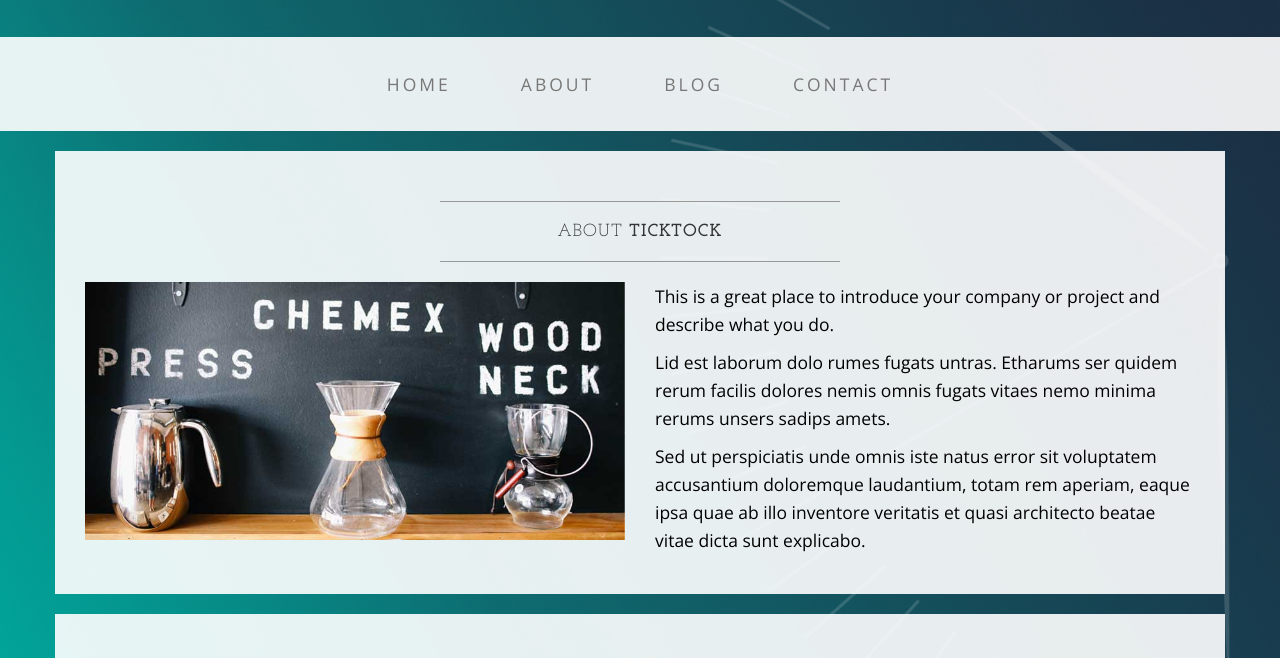
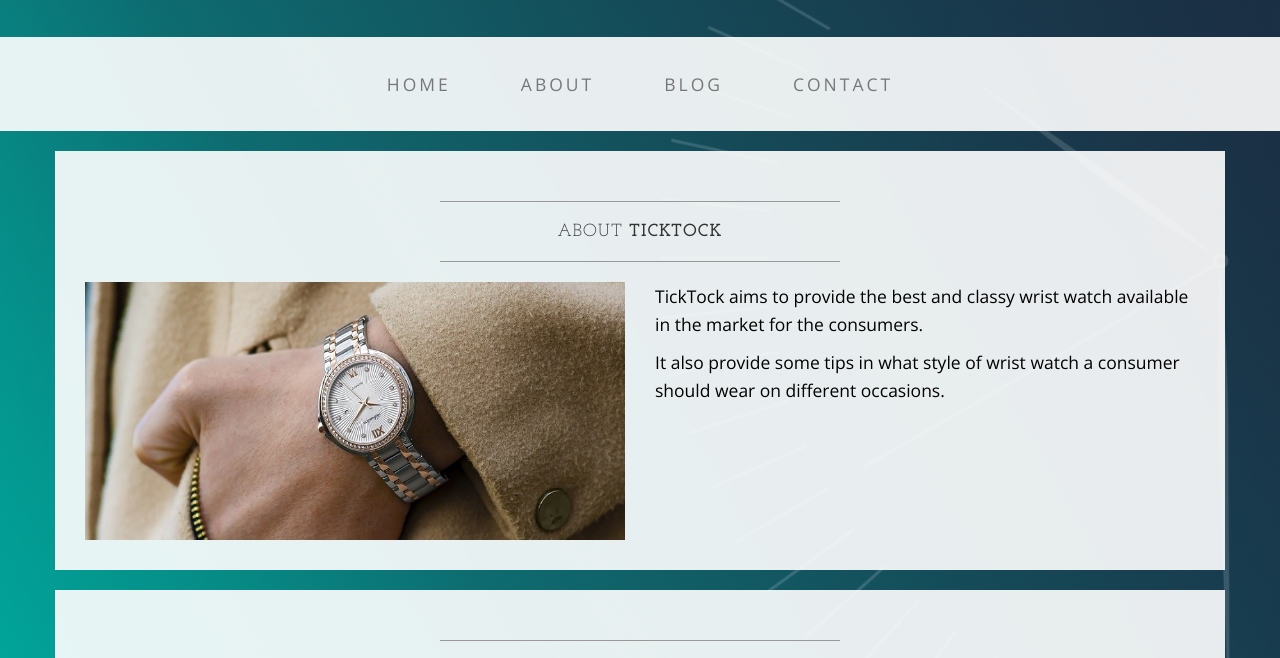
Before and after one commit to danvillealimondo/business, a plain HTML site: page about.html in a window 1280 px wide. Shown: the part 139-797 px from the top of the page. Drawn offline with nearby package versions, Linux system fonts and the light colour scheme.

Commit message:
Update about.html

```diff
--- a/about.html
+++ b/about.html
@@ -83,12 +83,12 @@
                     <hr>
                 </div>
                 <div class="col-md-6">
-                    <img class="img-responsive img-border-left" src="img/slide-2.jpg" alt="">
+                    <img class="img-responsive img-border-left" src="img/ab.jpg" alt="">
                 </div>
                 <div class="col-md-6">
-                    <p>This is a great place to introduce your company or project and describe what you do.</p>
-                    <p>Lid est laborum dolo rumes fugats untras. Etharums ser quidem rerum facilis dolores nemis omnis fugats vitaes nemo minima rerums unsers sadips amets.</p>
-                    <p>Sed ut perspiciatis unde omnis iste natus error sit voluptatem accusantium doloremque laudantium, totam rem aperiam, eaque ipsa quae ab illo inventore veritatis et quasi architecto beatae vitae dicta sunt explicabo.</p>
+                    <p>TickTock aims to provide the best and classy wrist watch available in the market for the consumers.</p>
+                    <p>It also provide some tips in what style of wrist watch a consumer should wear on different occasions.</p>
+                    <p></p>
                 </div>
                 <div class="clearfix"></div>
             </div>
```
